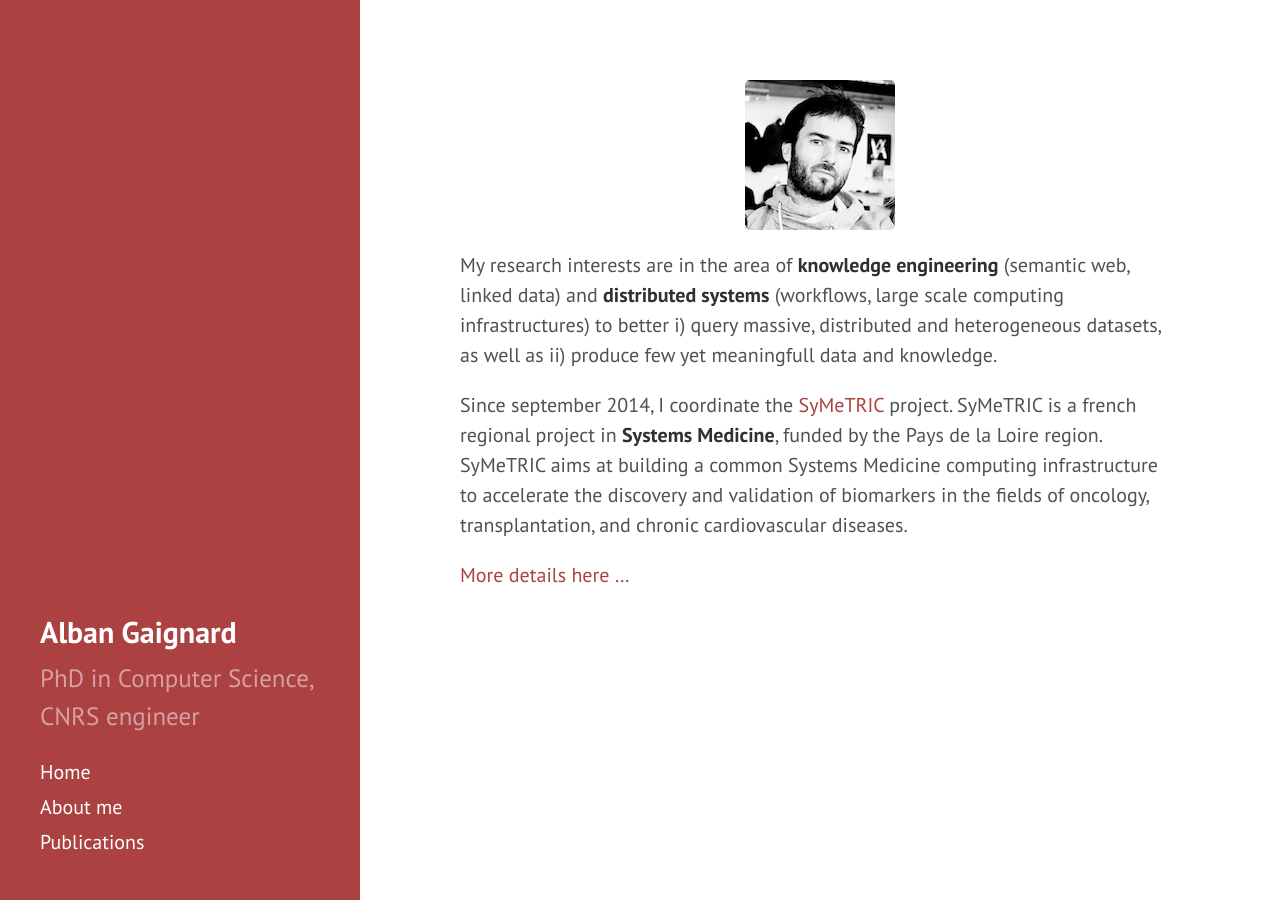
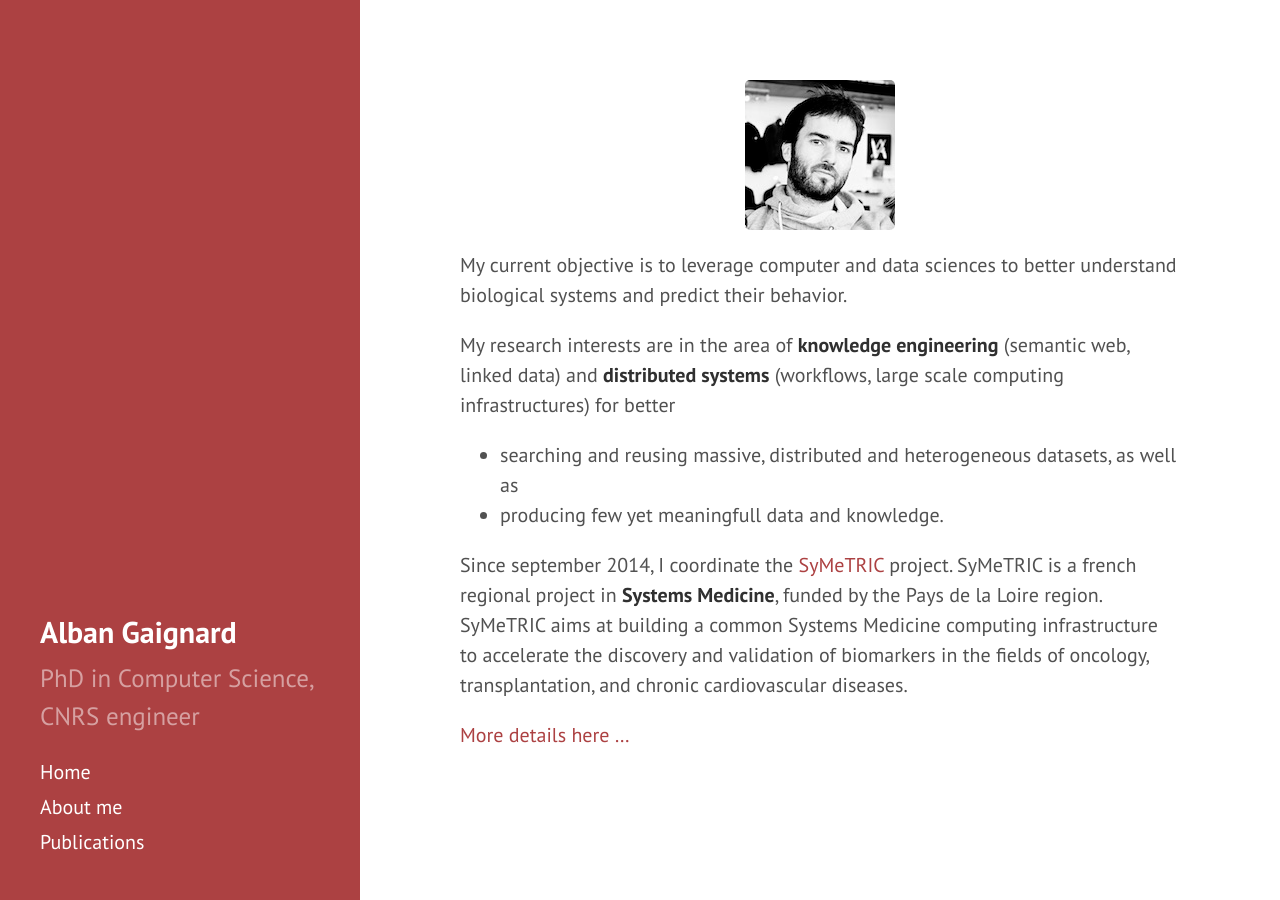
Before and after one commit to albangaignard/albangaignard.github.io, a Jekyll site: the page built from index.md, in a window 1280 px wide. Built offline with Jekyll 4.4.1, drawn with Linux system fonts in a browser that asks for light colours.

Commit message:
Update index.md

```diff
--- a/index.md
+++ b/index.md
@@ -7,7 +7,11 @@ title: Home
 <img src="public/media/profile-150.jpg">
 </p>
 
-My research interests are in the area of **knowledge engineering** (semantic web, linked data) and **distributed systems** (workflows, large scale computing infrastructures) to better i) query massive, distributed and heterogeneous datasets, as well as ii) produce few yet meaningfull data and knowledge.
+My current objective is to leverage computer and data sciences to better understand biological systems and predict their behavior.
+
+My research interests are in the area of **knowledge engineering** (semantic web, linked data) and **distributed systems** (workflows, large scale computing infrastructures) for better
+ - searching and reusing massive, distributed and heterogeneous datasets, as well as
+ - producing few yet meaningfull data and knowledge.
 
 Since september 2014, I coordinate the [SyMeTRIC](http://symetric.univ-nantes.fr) project. SyMeTRIC is a french regional project in **Systems Medicine**, funded by the Pays de la Loire region. SyMeTRIC aims at building a common Systems Medicine computing infrastructure to accelerate the discovery and validation of biomarkers in the fields of oncology, transplantation, and chronic cardiovascular diseases.
 
```
